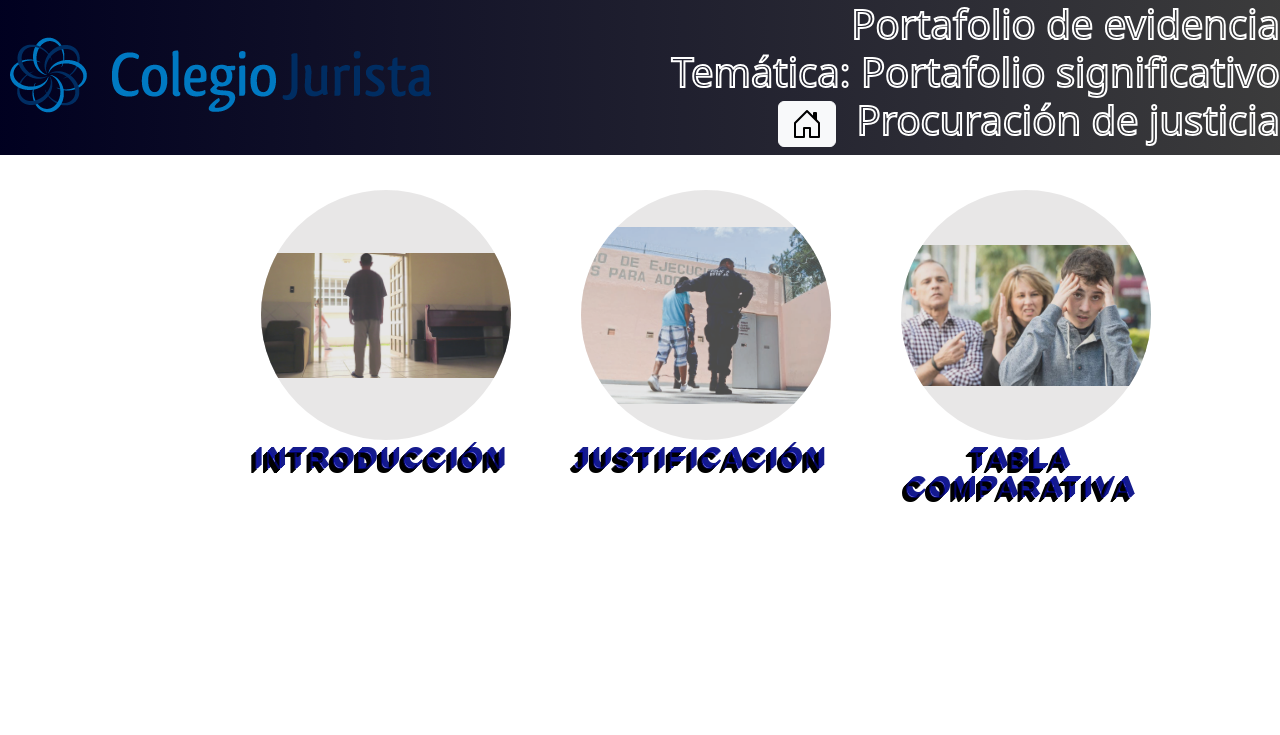
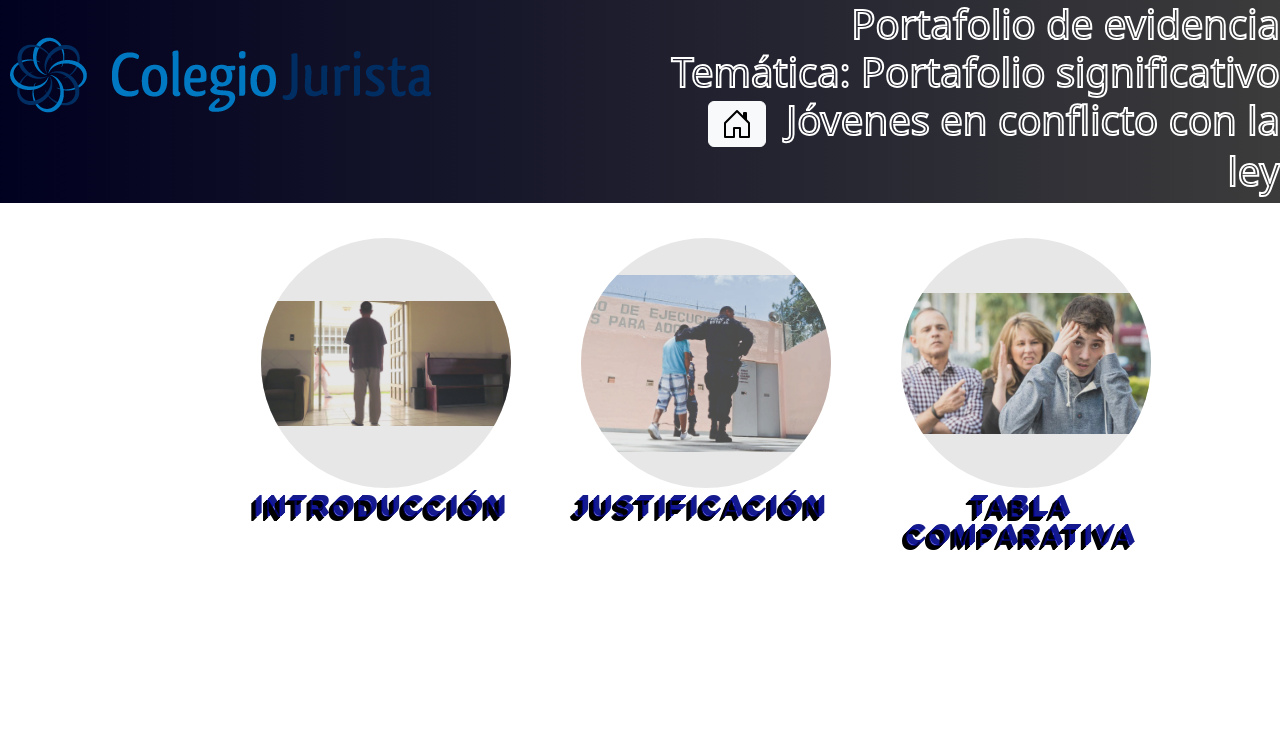
Before and after one commit to raulleal8525/sitiowen, a plain HTML site: page menu_tercero.html in a window 1280 px wide. Drawn offline with Linux system fonts and the light colour scheme.

Commit message:
Update menu_tercero.html

```diff
--- a/menu_tercero.html
+++ b/menu_tercero.html
@@ -15,7 +15,7 @@
     <div class="row encabezado">
         <div class="col-md-6"><img src="imagenes/logo.png"></div>
         <div class="col-md-6 text-end"><h1 class="t-stroke">Portafolio de evidencia<br>Temática: Portafolio significativo<br>
-        <a href="index.html" class="btn btn-light" style="margin-right: 20px;"><img src="bootstrap/icons/house-door.svg" alt="Bootstrap" width="32" height="32" ></a>Procuración de justicia</h1></div>
+        <a href="index.html" class="btn btn-light" style="margin-right: 20px;"><img src="bootstrap/icons/house-door.svg" alt="Bootstrap" width="32" height="32" ></a>Jóvenes en conflicto con la ley</h1></div>
     </div>
 
     <br>
```
